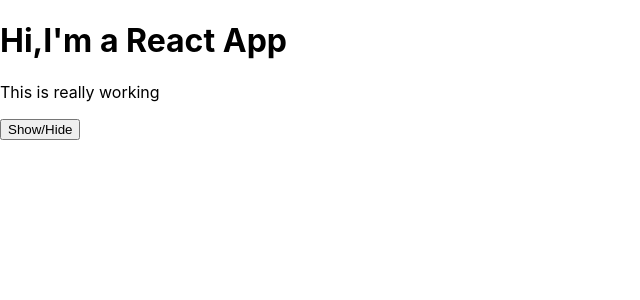
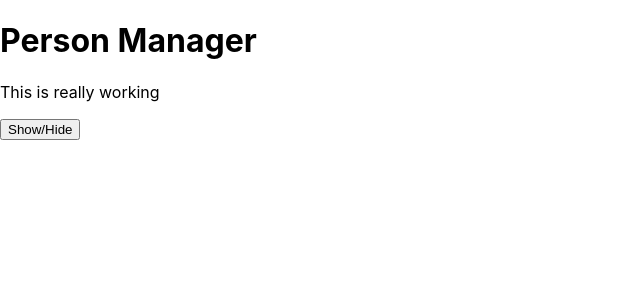
Before and after one commit to chsrinivasanand/react-complete-guide, a React app: page / in a window 1280 px wide. Shown: the top 300 px of the page, without its empty margins (0-640 px from the left). Built offline with nearby package versions, Linux system fonts and the light colour scheme.

Commit message:
Understanding component life cycle

```diff
--- a/src/components/Cockpit/Cockpit.js
+++ b/src/components/Cockpit/Cockpit.js
@@ -21,7 +21,7 @@
 
     return (
         <div className={CSSclasses.Cockpit}>
-        <h1>Hi,I'm a React App</h1>
+        <h1>{props.title}</h1>
         <p className={classes.join(' ')}>This is really working </p>
     <button className={btnClass}
             onClick={props.clicked}>Show/Hide</button>
--- a/src/containers/App.js
+++ b/src/containers/App.js
@@ -61,7 +61,9 @@
     return (
 
       <div className={CSSclasses.App}>
-          <Cockpit showPersons ={this.state.showPersons}
+          <Cockpit
+              title ={this.props.appTitle}
+              showPersons ={this.state.showPersons}
               persons = {this.state.persons}
               clicked = {this.togglePersonHandler}
               />
--- a/src/index.js
+++ b/src/index.js
@@ -4,7 +4,7 @@
 import App from './containers/App';
 import * as serviceWorker from './serviceWorker';
 
-ReactDOM.render(<App />, document.getElementById('root'));
+ReactDOM.render(<App appTitle="Person Manager"/>, document.getElementById('root'));
 
 // If you want your app to work offline and load faster, you can change
 // unregister() to register() below. Note this comes with some pitfalls.
```
